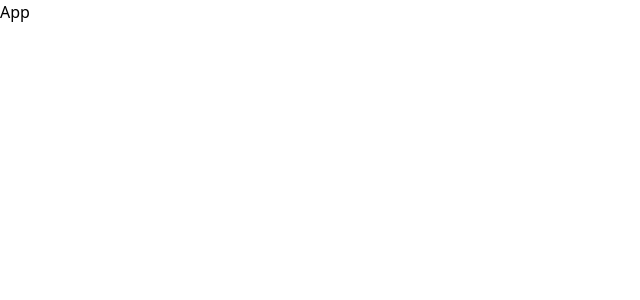
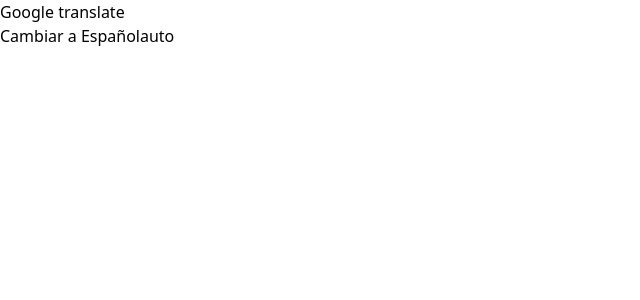
Before and after one commit to DavidAlmonacid/aprendiendo-react, a React (Vite) app in the folder 07-google-translate/: page / in a window 1280 px wide. Shown: the top 300 px of the page, without its empty margins (0-640 px from the left). Built offline with nearby package versions, Linux system fonts and the light colour scheme.

Commit message:
Add language selection functionality

```diff
--- a/07-google-translate/src/App.tsx
+++ b/07-google-translate/src/App.tsx
@@ -1,7 +1,21 @@
+import { useStore } from './hooks/useStore.ts';
+
 function App() {
+  const { fromLanguage, setFromLanguage } = useStore();
+
   return (
     <>
-      <p>App</p>
+      <h1>Google translate</h1>
+
+      <button
+        onClick={() => {
+          setFromLanguage('es');
+        }}
+      >
+        Cambiar a Español
+      </button>
+
+      <span>{fromLanguage}</span>
     </>
   );
 }
```
